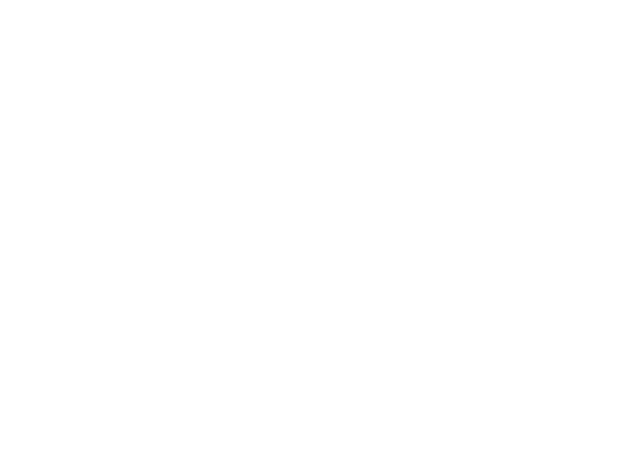
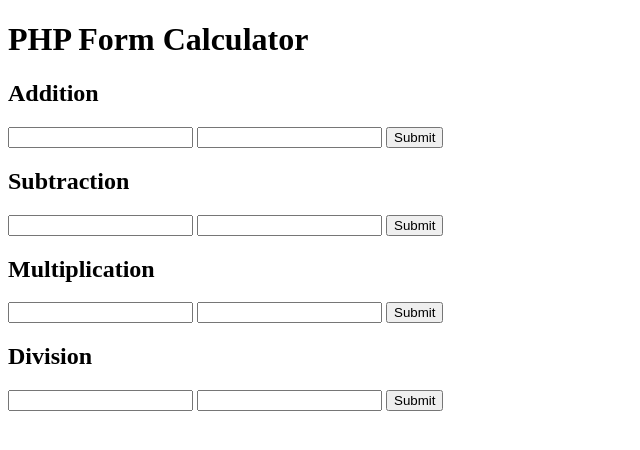
Before and after one commit to virag-ky/PHP-Form-Calculator, a PHP site: page / in a window 1280 px wide. Before the commit the part shown is empty. Shown: the top 450 px of the page, without its empty margins (0-640 px from the left). Run offline with PHP 8.4, Linux system fonts and the light colour scheme.

Commit message:
Add forms and input fields

```diff
--- a/index.php
+++ b/index.php
@@ -7,6 +7,30 @@
   <title>PHP Form Calculator</title>
 </head>
 <body>
-
+  <h1>PHP Form Calculator</h1>
+  <form action="addition.php" method="get">
+    <h2>Addition</h2>
+    <input type="number" name="add_num1" id="add_num1" required>
+    <input type="number" name="add_num2" id="add_num2" required>
+    <input type="submit" value="Submit">
+  </form>
+  <form action="subtraction.php" method="get">
+    <h2>Subtraction</h2>
+    <input type="number" name="subtract_num1" id="subtract_num1" required>
+    <input type="number" name="subtract_num2" id="subtract_num2" required>
+    <input type="submit" value="Submit">
+  </form>
+  <form action="multiplication.php" method="get">
+    <h2>Multiplication</h2>
+    <input type="number" name="multiply_num1" id="multiply_num1" required>
+    <input type="number" name="multiply_num2" id="multiply_num2" required>
+    <input type="submit" value="Submit">
+  </form>
+  <form action="division.php" method="get">
+    <h2>Division</h2>
+    <input type="number" name="dividend" id="dividend" required>
+    <input type="number" name="divisor" id="divisor" required>
+    <input type="submit" value="Submit">
+  </form>
 </body>
 </html>
```
